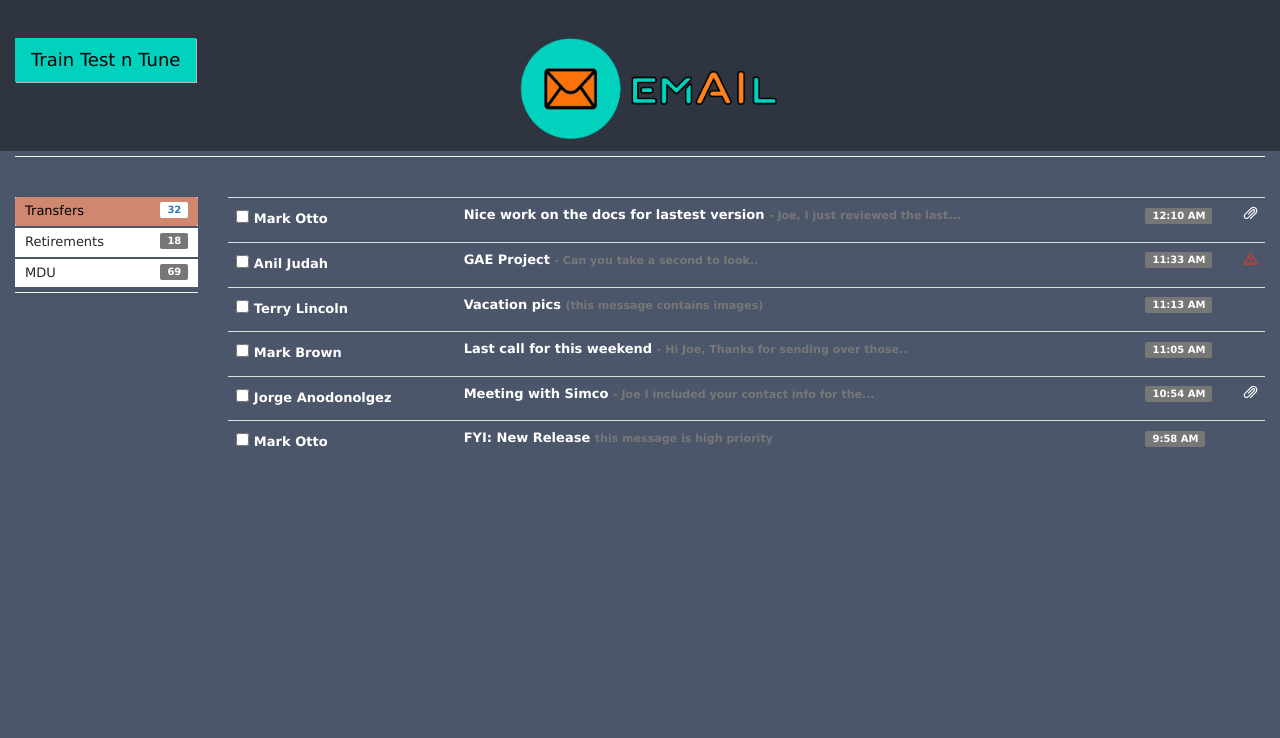
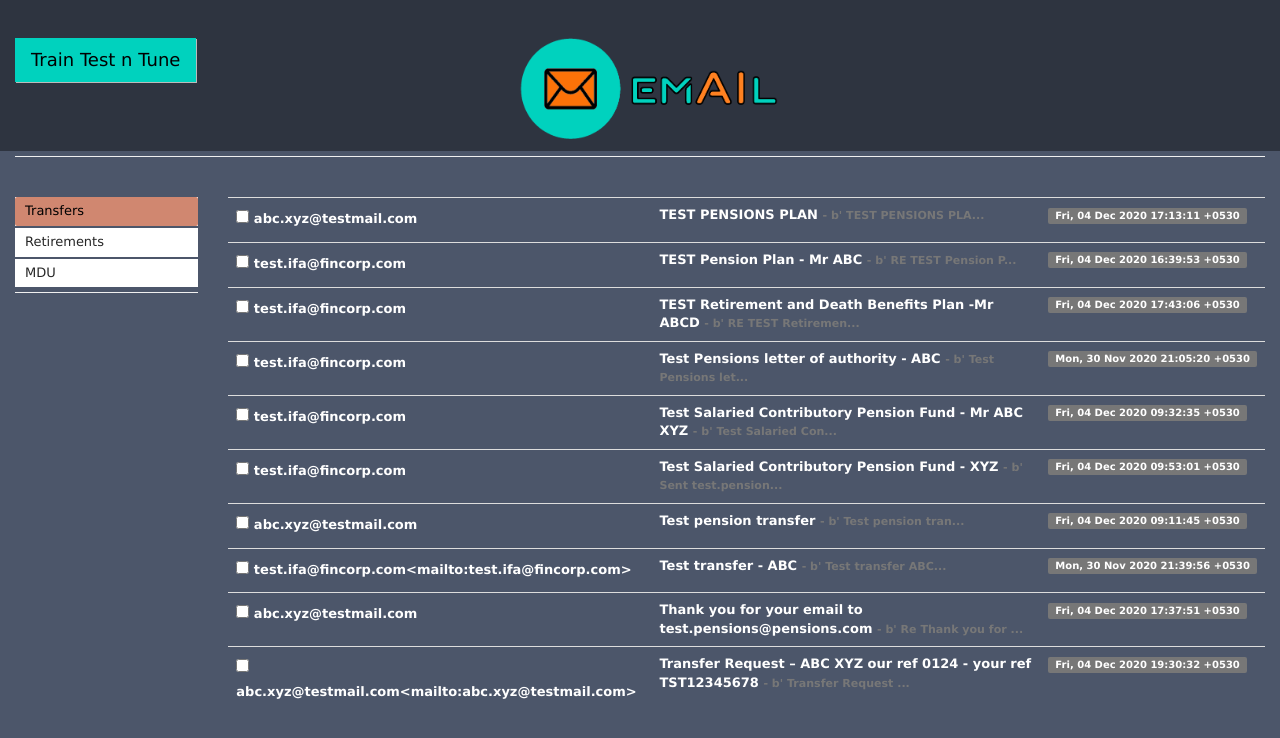
Before and after one commit to Karan9034/AI-Mail-Classifier, a Flask app: page /home in a window 1280 px wide. Shown: the top 738 px of the page. Run offline with Flask 2, Linux system fonts and the light colour scheme; some libraries are stand-ins or nearby versions.

Commit message:
Home Page Updated

```diff
--- a/app.py
+++ b/app.py
@@ -12,8 +12,11 @@
 
 @app.route('/')
 @app.route('/home')
-def home():
-    return render_template('index.html')
+def home(category="Transfers"):
+    with open(os.path.join(os.getcwd(),'test-uploads', 'model-output', 'result.csv'),'r') as csvfile:
+        reader = csv.DictReader(csvfile, fieldnames=["Label","Subject", "Date", "Sender", "Body", "Body_Unformatted"])
+        return render_template('index.html', category=category, reader=reader)
+
 
 @app.route('/testntrain', methods=['GET','POST'])
 def testntrain():
--- a/templates/index.html
+++ b/templates/index.html
@@ -2,7 +2,7 @@
 <html lang="en">
 <head>
     <meta charset="utf-8">
-    <title>Home | eMAIL — AI Mail Classifier</title>
+    <title>{{ category }} | eMAIL — AI Mail Classifier</title>
     <link rel="stylesheet" href="https://maxcdn.bootstrapcdn.com/bootstrap/3.4.1/css/bootstrap.min.css">
     <script src="https://ajax.googleapis.com/ajax/libs/jquery/3.5.1/jquery.min.js"></script>
     <script src="https://maxcdn.bootstrapcdn.com/bootstrap/3.4.1/js/bootstrap.min.js"></script>
@@ -14,8 +14,9 @@
             <div class="col-sm-3 col-md-2">
                 <div class="btn-group">
                     <a href="{{ url_for('testntrain') }}">
-                    <button type="button" class="btn btn-primary btn-lg">Train Test n Tune <!-- <span class="caret"></span> -->
-                    </button></a><!--
+                        <button type="button" class="btn btn-primary btn-lg">Train Test n Tune<!-- <span class="caret"></span> -->
+                    </button></a>
+                            <!--
                     <ul class="dropdown-menu" role="menu">
                         <li><a href="test.html">Testing</a></li>
                         <li><a href="train.html">Training and Tuning</a></li>
@@ -43,9 +44,21 @@
                 <!--left-->
                 <aside class="col-sm-3 col-md-2">
                     <ul class="nav nav-pills nav-stacked">
-                            <li class="active"><a href="#"><span class="badge pull-right">32</span> Transfers </a></li>
-                            <li><a href="#"><span class="badge pull-right">18</span>Retirements</a></li>
-                        <li><a href="#"><span class="badge pull-right">69</span>MDU</a></li>
+                        {% if category=='Transfers' %}
+                            <li class="active"><a href="{{ url_for('home', category='Transfers') }}"> Transfers </a></li>
+                        {% else %}
+                            <li><a href="{{ url_for('home', category='Transfers') }}"> Transfers </a></li>
+                        {% endif %}
+                        {% if category=='Retirements' %}
+                            <li class="active"><a href="{{ url_for('home', category='Retirements') }}"> Retirements </a></li>
+                        {% else %}
+                            <li><a href="{{ url_for('home', category='Retirements') }}"> Retirements </a></li>
+                        {% endif %}
+                        {% if category=='MDU' %}
+                            <li class="active"><a href="{{ url_for('home', category='MDU') }}"> MDU </a></li>
+                        {% else %}
+                            <li><a href="{{ url_for('home', category='MDU') }}"> MDU </a></li>
+                        {% endif %}
                     </ul>
                     <hr>
                 </aside>
@@ -61,64 +74,33 @@
                         </span></a></li>
                     </ul> -->
                     <!-- tab panes -->
+                    {% with messages = get_flashed_messages(with_categories=true) %}
+                        {% if messages %}
+                            {% for type, message in messages %}
+                                <div class="alert alert-{{ type }}">
+                                {{ message }}
+                                </div>
+                            {% endfor %}
+                        {% endif %}
+                    {% endwith %}
                     <div class="tab-content">
                         <div class="tab-pane fade in active" id="inbox">
                             <table class="table table-striped table-hover">
                                 <tbody>
                                     <!-- inbox header -->
-                                    <tr class="unread">
-                                        <td>
-                                            <label>
-                                                <input type="checkbox">
-                                            </label> <span class="name">Mark Otto</span></td>
-                                        <td><span class="subject">Nice work on the docs for lastest version</span> <small class="text-muted">- Joe, I just reviewed the last...</small></td>
-                                        <td><span class="badge">12:10 AM</span> <span class="pull-right glyphicon glyphicon-paperclip"></span></td>
-                                    </tr>
-                                    <!-- inbox item -->
-                                    <tr class="unread">
-                                        <td>
-                                            <label>
-                                                <input type="checkbox">
-                                            </label> <span class="name">Anil Judah</span></td>
-                                        <td><span class="subject">GAE Project</span> <small class="text-muted">- Can you take a second to look..</small></td>
-                                        <td><span class="badge badge-inverse">11:33 AM</span> <span class="pull-right glyphicon glyphicon-warning-sign text-danger"></span></td>
-                                    </tr>
-                                    <!-- inbox item -->
-                                    <tr class="unread">
-                                        <td>
-                                            <label>
-                                                <input type="checkbox">
-                                            </label> <span class="name">Terry Lincoln</span></td>
-                                        <td><span class="subject">Vacation pics</span> <small class="text-muted">(this message contains images)</small></td>
-                                        <td><span class="badge">11:13 AM</span> <span class="pull-right"></span></td>
-                                    </tr>
-                                    <!-- inbox item -->
-                                    <tr class="unread">
-                                        <td>
-                                            <label>
-                                                <input type="checkbox">
-                                            </label> <span class="name">Mark Brown</span></td>
-                                        <td><span class="subject">Last call for this weekend</span> <small class="text-muted">- Hi Joe, Thanks for sending over those..</small></td>
-                                        <td><span class="badge">11:05 AM</span> <span class="pull-right"></span></td>
-                                    </tr>
-                                    <!-- inbox item -->
-                                    <tr class="unread">
-                                        <td>
-                                            <label>
-                                                <input type="checkbox">
-                                            </label> <span class="name">Jorge Anodonolgez</span></td>
-                                        <td><span class="subject">Meeting with Simco</span> <small class="text-muted">- Joe I included your contact info for the...</small></td>
-                                        <td><span class="badge">10:54 AM</span> <span class="pull-right glyphicon glyphicon-paperclip"></span></td>
-                                    </tr>
-                                    <!-- inbox item -->
-                                    <tr class="unread">
-                                        <td>
-                                            <label>
-                                                <input type="checkbox">
-                                            </label> <span class="name">Mark Otto</span></td>
-                                        <td><span class="subject">FYI: New Release</span> <small class="text-muted">this message is high priority</small></td>
-                                        <td><span class="badge">9:58 AM</span> <span class="pull-right"></span></td>
-                                    </tr>
+                                    {% for row in reader %}
+                                        {% if row['Label'] == category %}
+                                        <tr class="unread">
+                                            <td>
+                                                <label>
+                                                    <input type="checkbox">
+                                                </label> <span class="name">{{ row['Sender'] }}</span>
+                                            </td>
+                                            <td><span class="subject">{{ row['Subject'] }}</span> <small class="text-muted">- {{ row['Body'][:20] }}...</small></td>
+                                            <td><span class="badge">{{ row['Date'] }}</span></td>
+                                        </tr>
+                                        {% endif %}
+                                    {% endfor %}
                                 </tbody>
                             </table>
                         </div>
```
